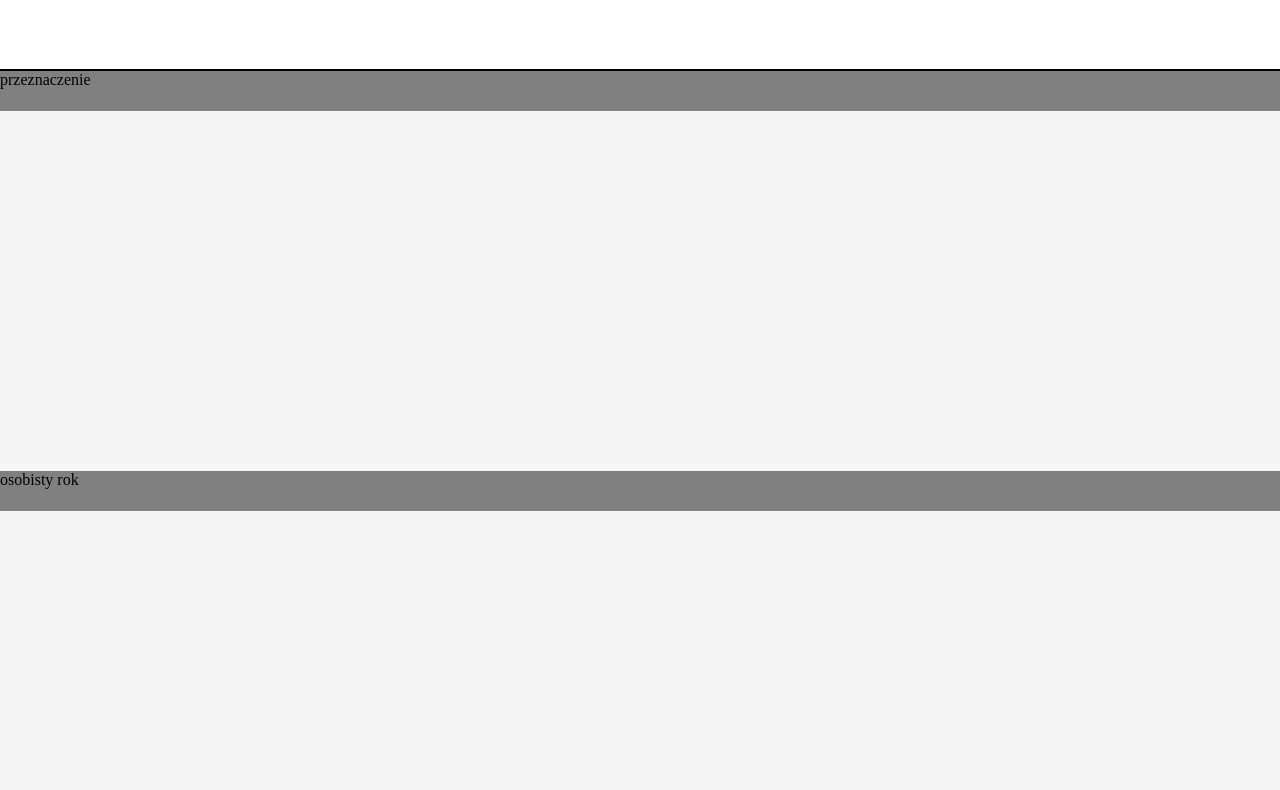
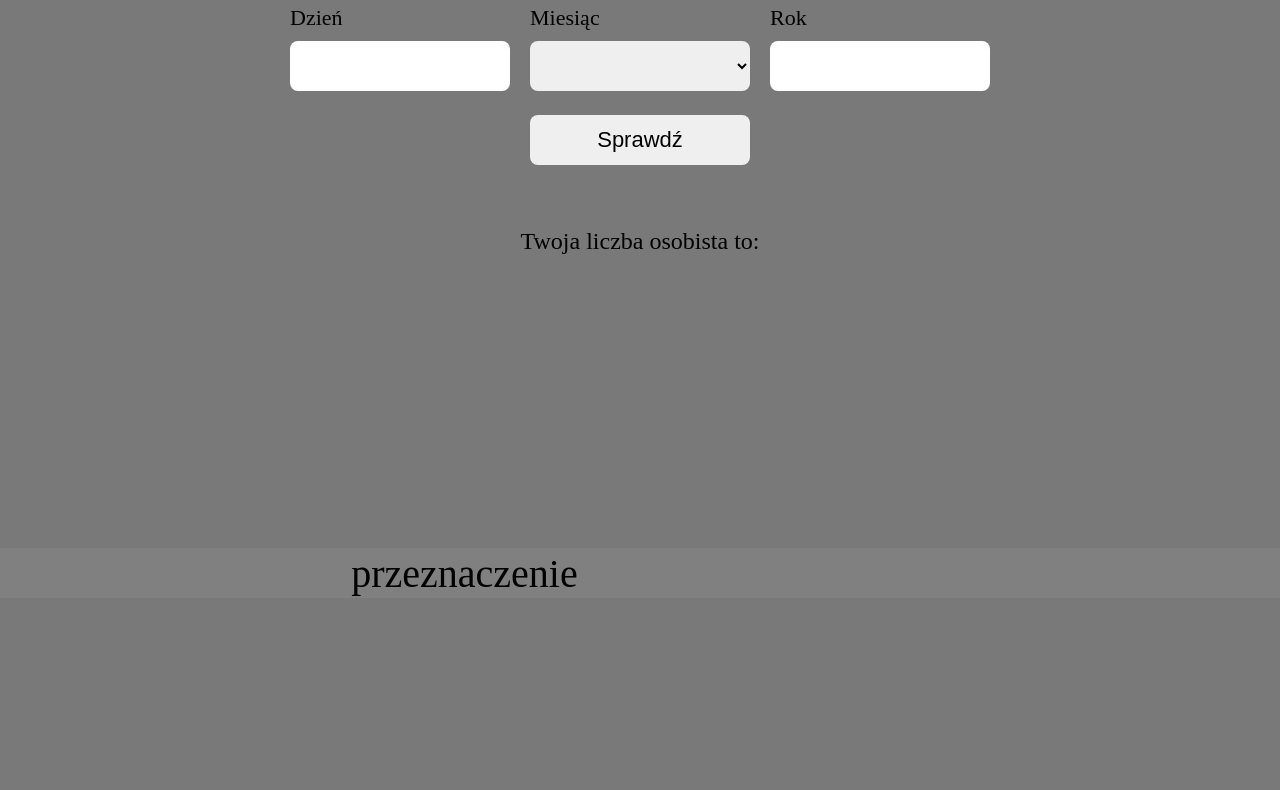
Before and after one commit to Zyar3k/numerology_4.0.0, a website: page index.html in a window 1280 px wide. Shown: the part 329-1119 px from the top of the page. Drawn offline with Linux system fonts and the light colour scheme.

Commit message:
Add first styles

```diff
--- a/index.html
+++ b/index.html
@@ -43,34 +43,57 @@
 		</div> -->
 	</header>
 
-	<article id="start">
+	<article id="start" class="inputSection">
 		<div class="content">
 
 			<h1>
-				podaj datę urodzenia
+				Podaj datę urodzenia
 			</h1>
 
 				<div class="inputsContainer">
 					<div class="inputWrapper">
 						<label for="dayInput">Dzień</label>
-						<input type="number" name="dayInput" id="dayInput" required>
+						<input type="number" name="dayInput" id="dayInput">
+						<p class="info"></p>
 					</div>
 
 					<div class="inputWrapper">
 						<label for="monthInput">Miesiąc</label>
-						<input type="number" name="monthInput" id="monthInput">
+						<select class="input" id="monthInput" name="monthInput">
+							<option value=""></option>
+							<option value="1">styczeń</option>
+							<option value="2">luty</option>
+							<option value="3">marzec</option>
+							<option value="4">kwiecień</option>
+							<option value="5">maj</option>
+							<option value="6">czerwiec</option>
+							<option value="7">lipiec</option>
+							<option value="8">sierpień</option>
+							<option value="9">wrzesień</option>
+							<option value="1">październik</option>
+							<option value="2">listopad</option>
+							<option value="3">grudzień</option>
+						</select>
+						<p class="info"></p>
 					</div>
 
 					<div class="inputWrapper">
 						<label for="yearInput">Rok</label>
 						<input type="number" name="yearInput" id="yearInput">
+						<p class="info"></p>
 					</div>
-					<input type="button" id="checkBtn" value="Sprawdź">
+				</div>
+				<input class="input" type="button" id="checkBtn" value="Sprawdź">
+
+				<div class="destinyNumberWrap">
+					<div class="destinyNumberTitle">
+						Twoja liczba osobista to:
+					</div>
+					<div class="destinyNumber">
+
+					</div>
 				</div>
 
-				<div class="destinyNumber">
-
-				</div>
 
 		</div>
 
@@ -127,7 +150,7 @@
 		</div>
 	</article>
 
-	<article id="month-input">
+	<article id="month-input"  class="inputSection">
 		<div class="content">
 
 			<h1>
@@ -141,15 +164,31 @@
 
 				<div class="inputWrapper">
 					<label for="monthInput">Miesiąc</label>
-					<input type="number" name="monthInput" id="monthInputSpecial">
+					<select class="input" id="monthInput" name="monthInput">
+						<option value=""></option>
+						<option value="1">styczeń</option>
+						<option value="2">luty</option>
+						<option value="3">marzec</option>
+						<option value="4">kwiecień</option>
+						<option value="5">maj</option>
+						<option value="6">czerwiec</option>
+						<option value="7">lipiec</option>
+						<option value="8">sierpień</option>
+						<option value="9">wrzesień</option>
+						<option value="1">październik</option>
+						<option value="2">listopad</option>
+						<option value="3">grudzień</option>
+					</select>
+					<p class="info"></p>
 				</div>
 
 				<div class="inputWrapper">
 					<label for="yearInput">Rok</label>
 					<input type="number" name="yearInput" id="yearInputSpecial">
+					<p class="info"></p>
 				</div>
-				<input type="button" id="checkMonthBtn" value="Sprawdź">
 			</div>
+			<input type="button" id="checkMonthBtn" value="Sprawdź">
 
 		</div>
 	</article>
@@ -172,7 +211,7 @@
 		</div>
 	</article>
 
-	<article id="day-input">
+	<article id="day-input"  class="inputSection">
 		<div class="content">
 
 			<h1>
@@ -182,19 +221,36 @@
 				<div class="inputWrapper">
 					<label for="dayInput">Dzień</label>
 					<input type="number" name="dayInput" id="specialDayInput">
+					<p class="info"></p>
 				</div>
 
 				<div class="inputWrapper">
 					<label for="monthInput">Miesiąc</label>
-					<input type="number" name="monthInput" id="specialMonthInput">
+					<select id="monthInput" name="monthInput">
+						<option value=""></option>
+						<option value="1">styczeń</option>
+						<option value="2">luty</option>
+						<option value="3">marzec</option>
+						<option value="4">kwiecień</option>
+						<option value="5">maj</option>
+						<option value="6">czerwiec</option>
+						<option value="7">lipiec</option>
+						<option value="8">sierpień</option>
+						<option value="9">wrzesień</option>
+						<option value="1">październik</option>
+						<option value="2">listopad</option>
+						<option value="3">grudzień</option>
+					</select>
+					<p class="info"></p>
 				</div>
 
 				<div class="inputWrapper">
 					<label for="yearInput">Rok</label>
 					<input type="number" name="yearInput" id="specialYearInput">
+					<p class="info"></p>
 				</div>
-				<input type="button" id="checkDayBtn" value="Sprawdź">
 			</div>
+			<input type="button" id="checkDayBtn" value="Sprawdź">
 
 		</div>
 	</article>
--- a/sass/style.scss
+++ b/sass/style.scss
@@ -41,7 +41,6 @@ header {
       list-style: none;
       padding: 0;
       padding-top: 40%;
-      // background: url(/images/img1.jpg);
       background: grey;
       top: 0;
       min-height: 100vh;
@@ -92,22 +91,99 @@ article:first-of-type {
 }
 
 article {
-  // min-height: 100vh;
-  height: 50vh;
+  min-height: 100vh;
+  display: flex;
   border-bottom: 2px solid black;
+  background: rgb(121, 121, 121);
 
   .content {
     height: 100vh;
-    // background: grey;
+    width: 100%;
+    display: flex;
+    flex-direction: column;
+    justify-content: center;
 
     .topContent {
       min-height: 5vh;
+      min-height: 50px;
       background: grey;
+      display: flex;
+      align-items: center;
+      justify-content: space-evenly;
+      font-size: 40px;
     }
 
     .descContent {
       min-height: 95vh;
-      background: whitesmoke;
+      display: flex;
+      justify-content: center;
+      align-items: center;
+    }
+  }
+}
+
+article.inputSection {
+  .content {
+    align-items: center;
+
+    h1 {
+      font-size: 40px;
+      margin: 20px 0;
+    }
+
+    input, select, .input {
+      height: 50px;
+      width: 220px;
+      font-size: 22px;
+      border: none;
+      border-radius: 8px;
+
+      &:focus {
+        outline: none;
+        background: silver;
+      }
+    }
+
+    .inputsContainer {
+      display: flex;
+
+      .inputWrapper {
+        display: flex;
+        flex-direction: column;
+        margin: 0 10px;
+
+        label {
+          font-size: 22px;
+          margin-bottom: 10px;
+        }
+
+        p.info {
+          font-size: 18px;
+          color: red;
+          height: 24px;
+
+        }
+      }
+    }
+
+    .destinyNumberWrap {
+      margin-top: 20px;
+      // background: red;
+      display: flex;
+      flex-direction: column;
+      align-items: center;
+      justify-content: space-around;
+      font-size: 24px;
+      min-height: 200px;
+      .destinyNumber {
+        display: flex;
+        align-items: center;
+        justify-content: center;
+        font-size: 70px;
+        width: 80px;
+        background: blue;
+
+      }
     }
   }
 }
```
Also changed, not shown: css/style.css, 1 other file.
